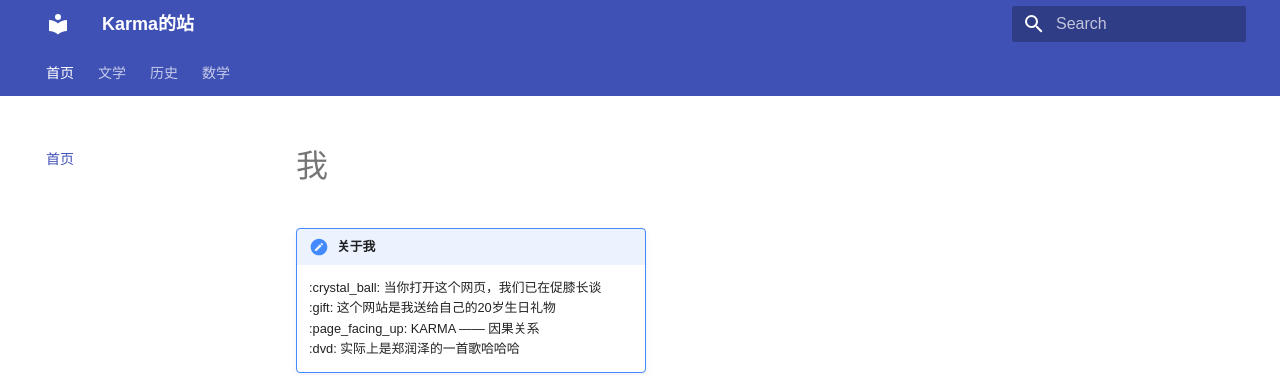
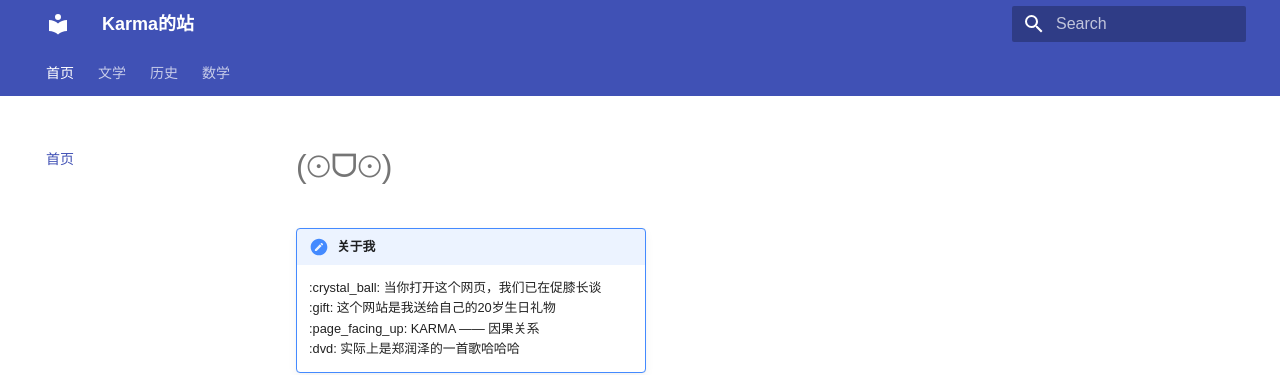
Before and after one commit to Colick-cgc/skills-github-pages, an MkDocs documentation site: the page built from docs/index.md, in a window 1280 px wide and 951 px high. Shown: the top 375 px of the window. Built offline with MkDocs 1.6.1 and Material for MkDocs 9.7.7, drawn with Linux system fonts in a browser that asks for light colours; a style sheet for code colours, icons or effects is not loaded.

Commit message:
Update index.md

```diff
--- a/docs/index.md
+++ b/docs/index.md
@@ -1,4 +1,4 @@
-# 我
+# (⊙ᗜ⊙)
 !!! note inline "关于我"
 
     :crystal_ball: 当你打开这个网页，我们已在促膝长谈
```
